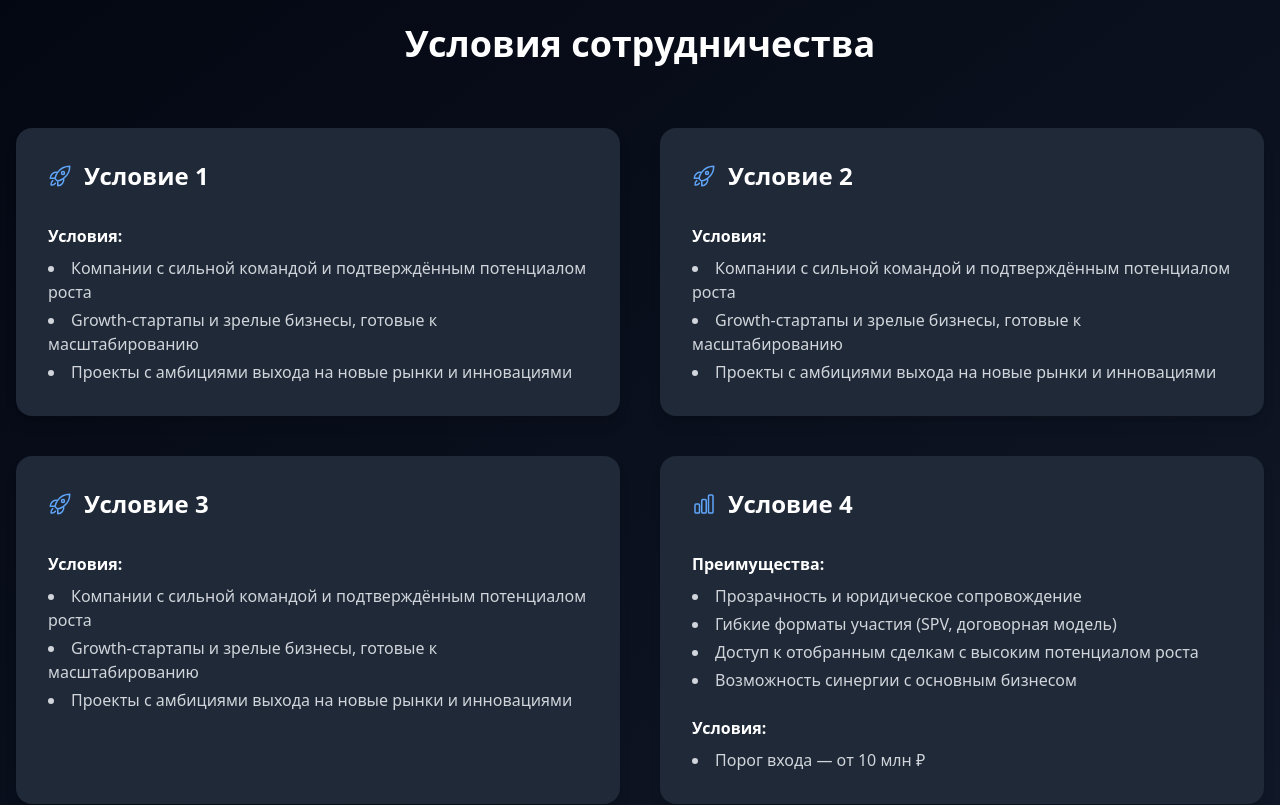
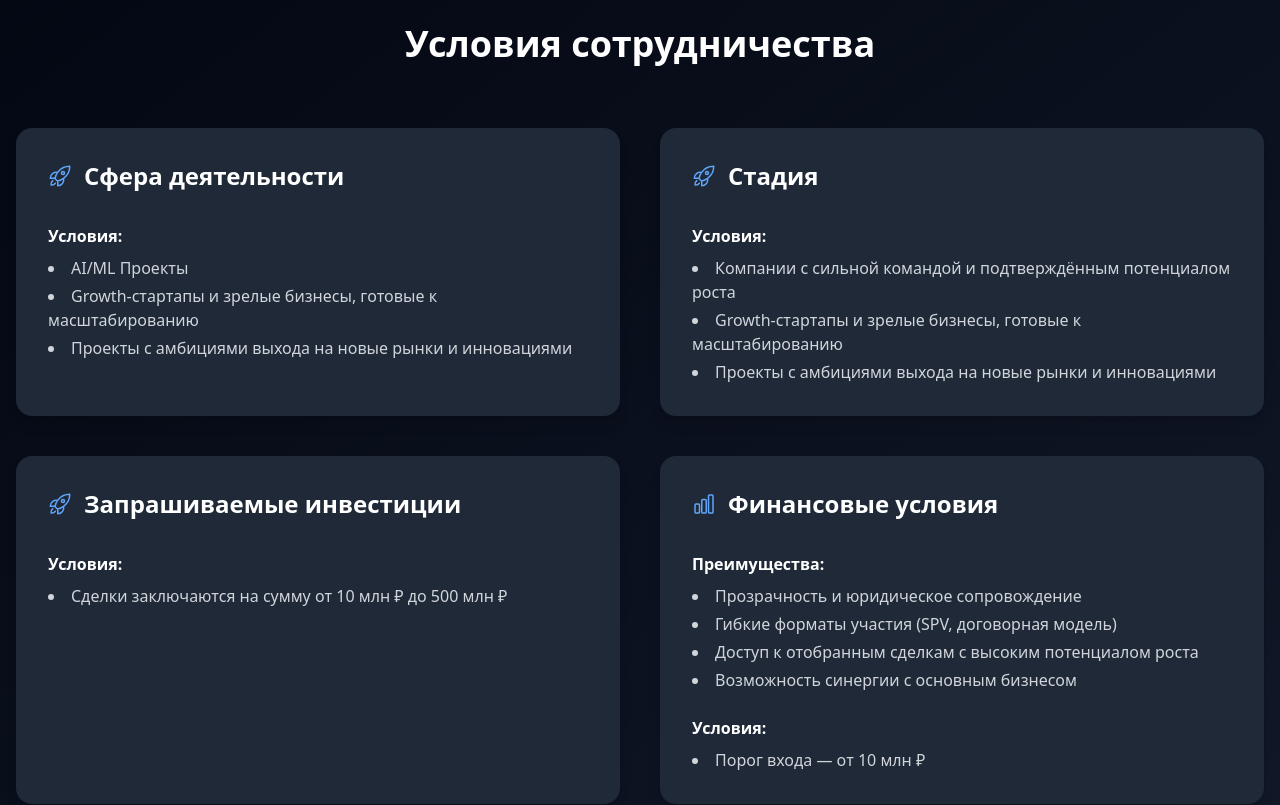
Before and after one commit to il-is/flow-capital, a Next.js app: page / in a window 1280 px wide. Shown: the part 2520-3325 px from the top of the page. Built offline with nearby package versions, Linux system fonts and the light colour scheme.

Commit message:
fix: перемещён console.log(rawText) после объявления переменной (исправлена ошибка сборки)

```diff
--- a/src/app/page.tsx
+++ b/src/app/page.tsx
@@ -544,7 +544,28 @@ export default function Home() {
             >
               <div className="flex items-center gap-3 mb-2">
                 <span className="text-blue-400"><RocketIcon /></span>
-                <h3 className="text-2xl font-bold">Условие 1</h3>
+                <h3 className="text-2xl font-bold">Сфера деятельности</h3>
+              </div>
+              <div>
+                <h4 className="font-semibold mb-2">Условия:</h4>
+                <ul className="list-disc list-inside text-gray-300 space-y-1">
+                  <li>AI/ML Проекты</li>
+                  <li>Growth-стартапы и зрелые бизнесы, готовые к масштабированию</li>
+                  <li>Проекты с амбициями выхода на новые рынки и инновациями</li>
+                </ul>
+              </div>
+            </motion.div>
+            {/* Для стартапов */}
+           <motion.div
+              initial={{ opacity: 0, y: 20 }}
+              whileInView={{ opacity: 1, y: 0 }}
+              transition={{ duration: 0.8, delay: 0.2 }}
+              viewport={{ once: true }}
+              className="bg-gray-800 rounded-2xl shadow-lg p-8 flex flex-col gap-6"
+            >
+              <div className="flex items-center gap-3 mb-2">
+                <span className="text-blue-400"><RocketIcon /></span>
+                <h3 className="text-2xl font-bold">Стадия</h3>
               </div>
               <div>
                 <h4 className="font-semibold mb-2">Условия:</h4>
@@ -565,35 +586,12 @@ export default function Home() {
             >
               <div className="flex items-center gap-3 mb-2">
                 <span className="text-blue-400"><RocketIcon /></span>
-                <h3 className="text-2xl font-bold">Условие 2</h3>
+                <h3 className="text-2xl font-bold">Запрашиваемые инвестиции</h3>
               </div>
               <div>
                 <h4 className="font-semibold mb-2">Условия:</h4>
                 <ul className="list-disc list-inside text-gray-300 space-y-1">
-                  <li>Компании с сильной командой и подтверждённым потенциалом роста</li>
-                  <li>Growth-стартапы и зрелые бизнесы, готовые к масштабированию</li>
-                  <li>Проекты с амбициями выхода на новые рынки и инновациями</li>
-                </ul>
-              </div>
-            </motion.div>
-            {/* Для стартапов */}
-           <motion.div
-              initial={{ opacity: 0, y: 20 }}
-              whileInView={{ opacity: 1, y: 0 }}
-              transition={{ duration: 0.8, delay: 0.2 }}
-              viewport={{ once: true }}
-              className="bg-gray-800 rounded-2xl shadow-lg p-8 flex flex-col gap-6"
-            >
-              <div className="flex items-center gap-3 mb-2">
-                <span className="text-blue-400"><RocketIcon /></span>
-                <h3 className="text-2xl font-bold">Условие 3</h3>
-              </div>
-              <div>
-                <h4 className="font-semibold mb-2">Условия:</h4>
-                <ul className="list-disc list-inside text-gray-300 space-y-1">
-                  <li>Компании с сильной командой и подтверждённым потенциалом роста</li>
-                  <li>Growth-стартапы и зрелые бизнесы, готовые к масштабированию</li>
-                  <li>Проекты с амбициями выхода на новые рынки и инновациями</li>
+                  <li>Сделки заключаются на сумму от 10 млн ₽ до 500 млн ₽</li>
                 </ul>
               </div>
             </motion.div>
@@ -607,7 +605,7 @@ export default function Home() {
             >
               <div className="flex items-center gap-3 mb-2">
                 <span className="text-blue-400"><ChartBarIcon /></span>
-                <h3 className="text-2xl font-bold">Условие 4</h3>
+                <h3 className="text-2xl font-bold">Финансовые условия</h3>
               </div>
               <div>
                 <h4 className="font-semibold mb-2">Преимущества:</h4>
@@ -766,7 +764,7 @@ export default function Home() {
             transition={{ duration: 0.8 }}
             viewport={{ once: true }}
           >
-            <h2 className="text-4xl font-bold mb-6">Готовы начать?</h2>
+            <h2 className="text-4xl font-bold mb-6">Оставить заявку</h2>
             <p className="text-xl mb-8 max-w-2xl mx-auto">
               Оставьте заявку — мы свяжемся с вами в ближайшее время
             </p>
--- a/src/lib/googleSheets.ts
+++ b/src/lib/googleSheets.ts
@@ -79,7 +79,6 @@ export async function submitStartupApplication(data: any, pitchDeck: File | null
   try {
     console.log('Starting submission process...')
     console.log('GOOGLE_SCRIPT_URL:', GOOGLE_SCRIPT_URL)
-    console.log('Google Apps Script rawText:', rawText);
 
     const submissionId = Date.now().toString()
     console.log('Generated submissionId:', submissionId)
@@ -162,6 +161,7 @@ export async function submitStartupApplication(data: any, pitchDeck: File | null
 
     console.log('Google Apps Script response status:', response.status)
     const rawText = await response.text()
+    console.log('Google Apps Script rawText:', rawText);
     let responseData
     try {
       responseData = JSON.parse(rawText)
@@ -230,6 +230,7 @@ export async function submitLeadToGoogleSheet(data: { name: string; email: strin
     }),
   });
   const rawText = await response.text();
+  console.log('Google Apps Script rawText:', rawText);
   let responseData;
   try {
     responseData = JSON.parse(rawText);
```
